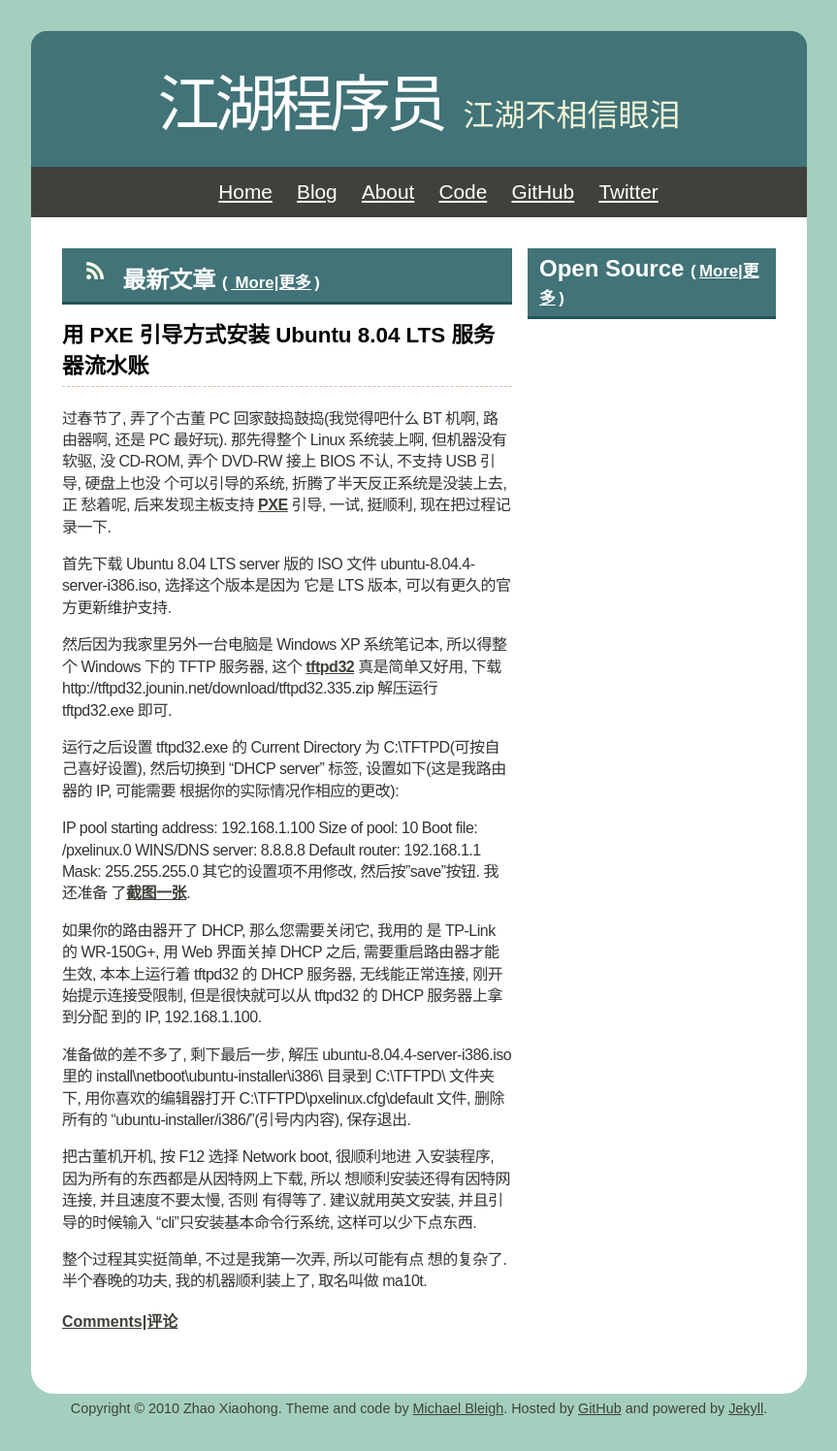
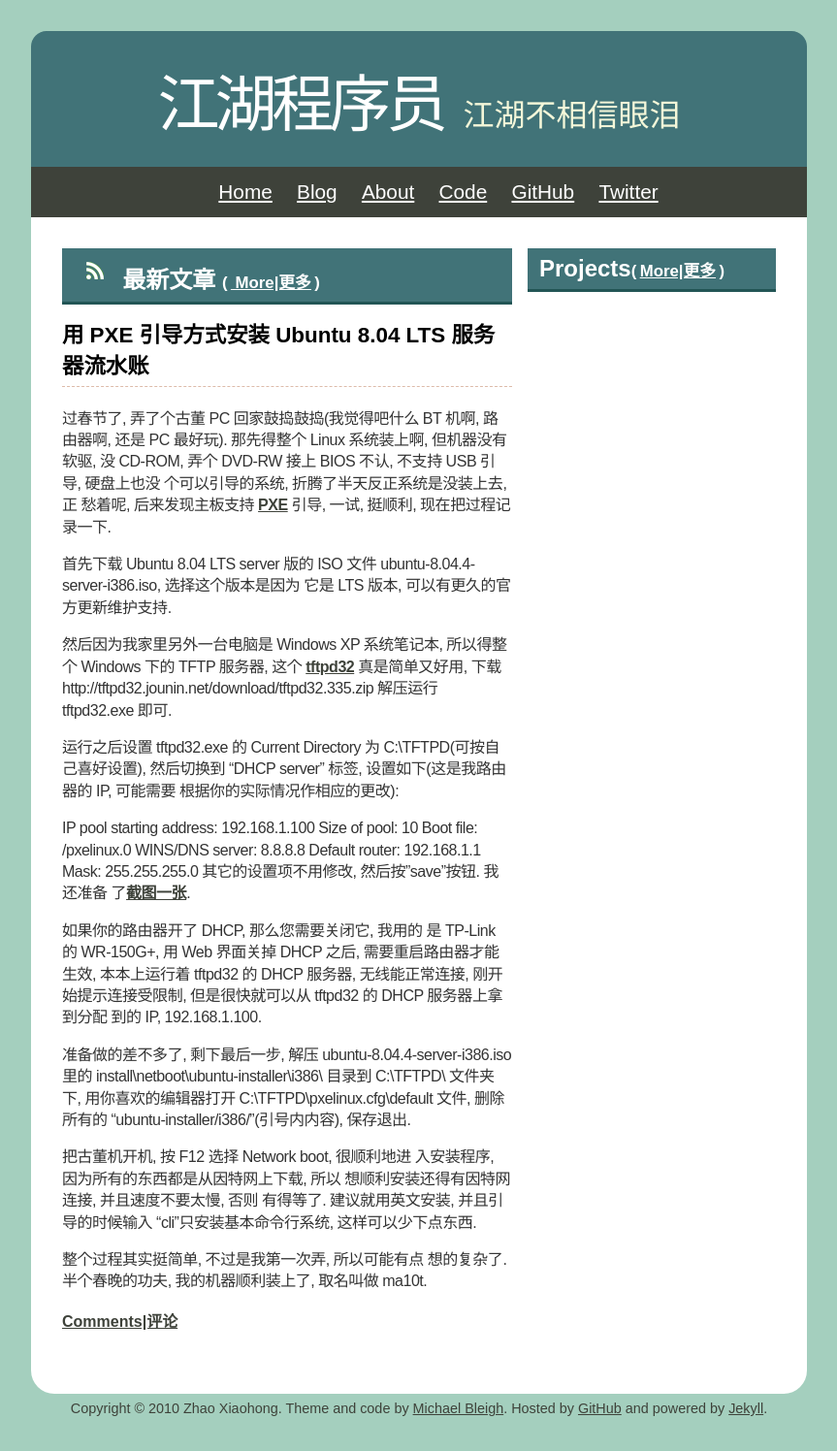
Before and after one commit to mrluanma/mrluanma.github.com, a Jekyll site: the page built from index.html, in a window 1280 px wide. Shown: the whole page at 97% size, without its empty margins (208-1071 px from the left). Built offline with Jekyll 4.4.1, drawn with Linux system fonts in a browser that asks for light colours.

Commit message:
Update home page.

```diff
--- a/index.html
+++ b/index.html
@@ -13,7 +13,7 @@ title: 江湖程序员
   </div>
 </div>
 <div class='home_box' id='home_right'>
-  <h2>Open Source <span class="more">(<a href='/open-source.html'>More|更多</a>)</span></h2>
+  <h2>Projects<span class="more">(<a href='/open-source.html'>More|更多</a>)</span></h2>
   <div id='github-projects'>
   </div>
 </div>
```
Also changed, not shown: other parts of index.html (+1 -1 lines).
